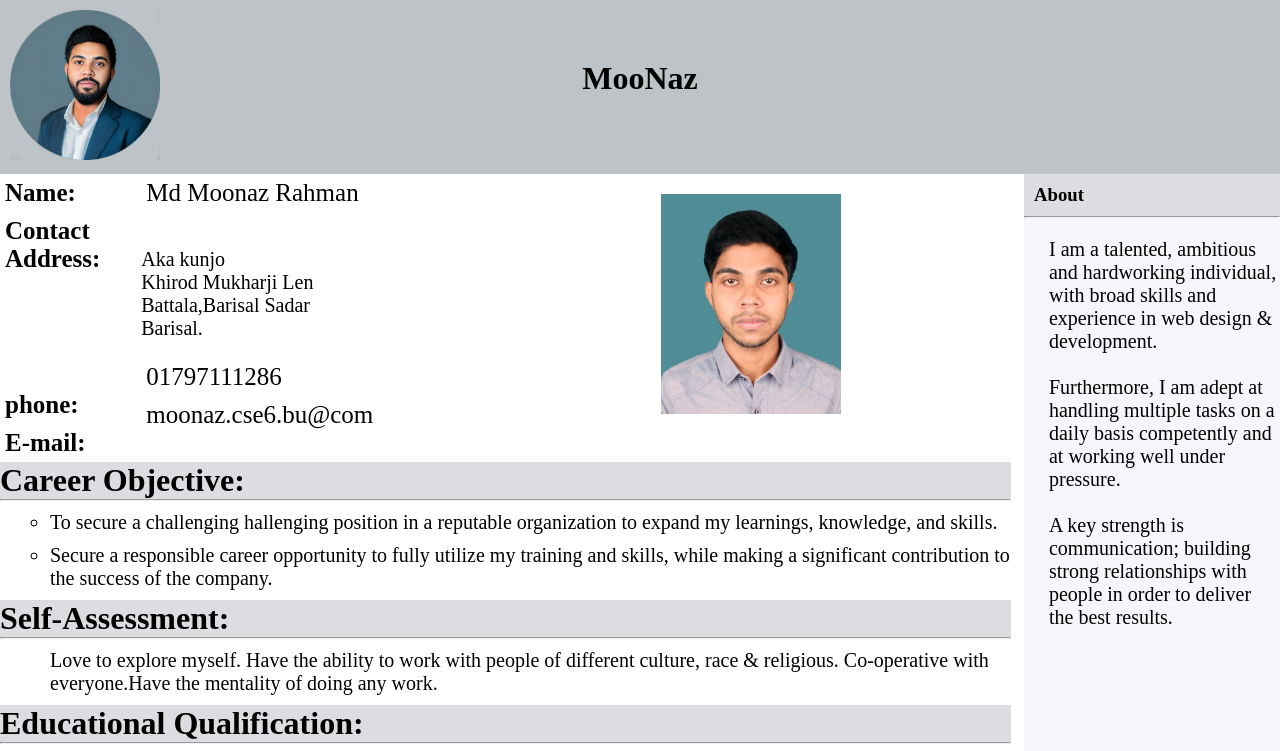
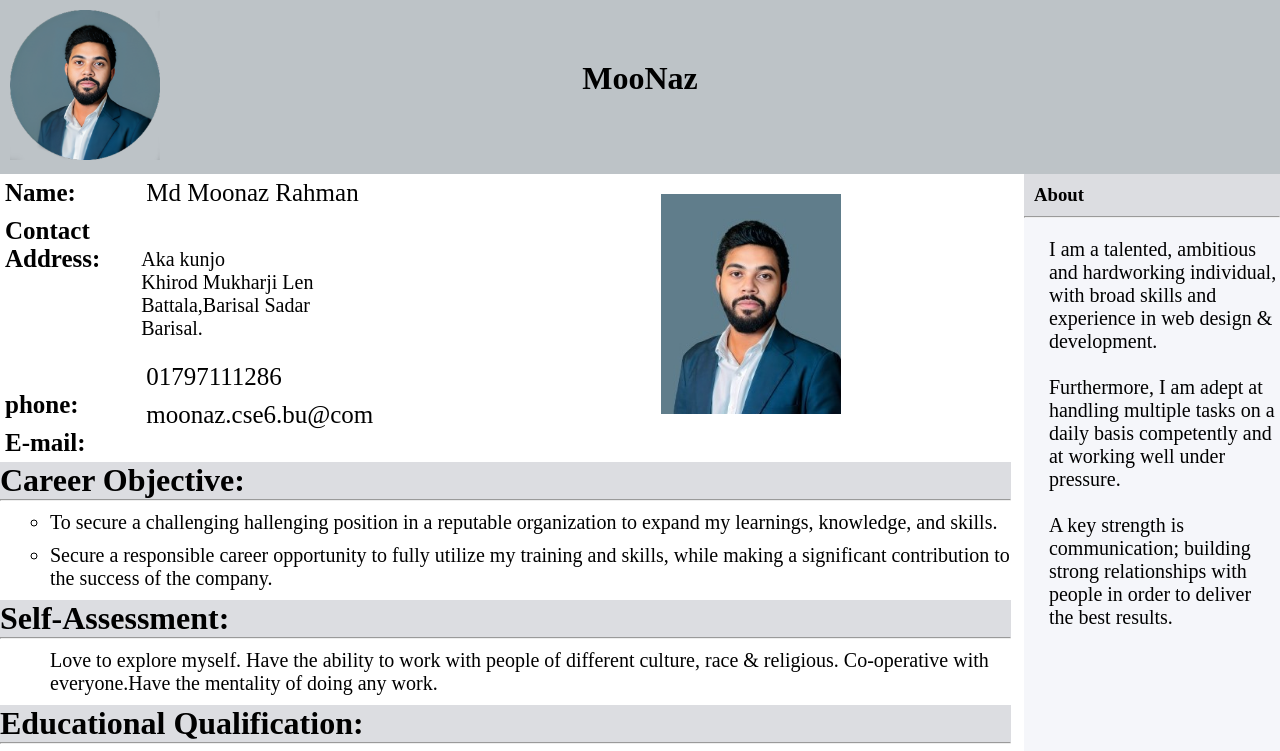
Before and after one commit to Moonaz023/webDev, a plain HTML site: page index.html in a window 1280 px wide. Shown: the top 751 px of the page. Drawn offline with Linux system fonts and the light colour scheme.

Commit message:
Update index.html

```diff
--- a/index.html
+++ b/index.html
@@ -56,7 +56,7 @@
 		<div class="content">
 		<div class="details">
 		<div class="pic">
-		<img src="20.jpg" alt="logo" />
+		<img src="pic.jpg" alt="logo" />
 		</div>
 		<p>Md Moonaz Rahman</p>
 		<br /><br /><pi>Aka kunjo</pi><br><pi>Khirod Mukharji Len</pi><br>
```
